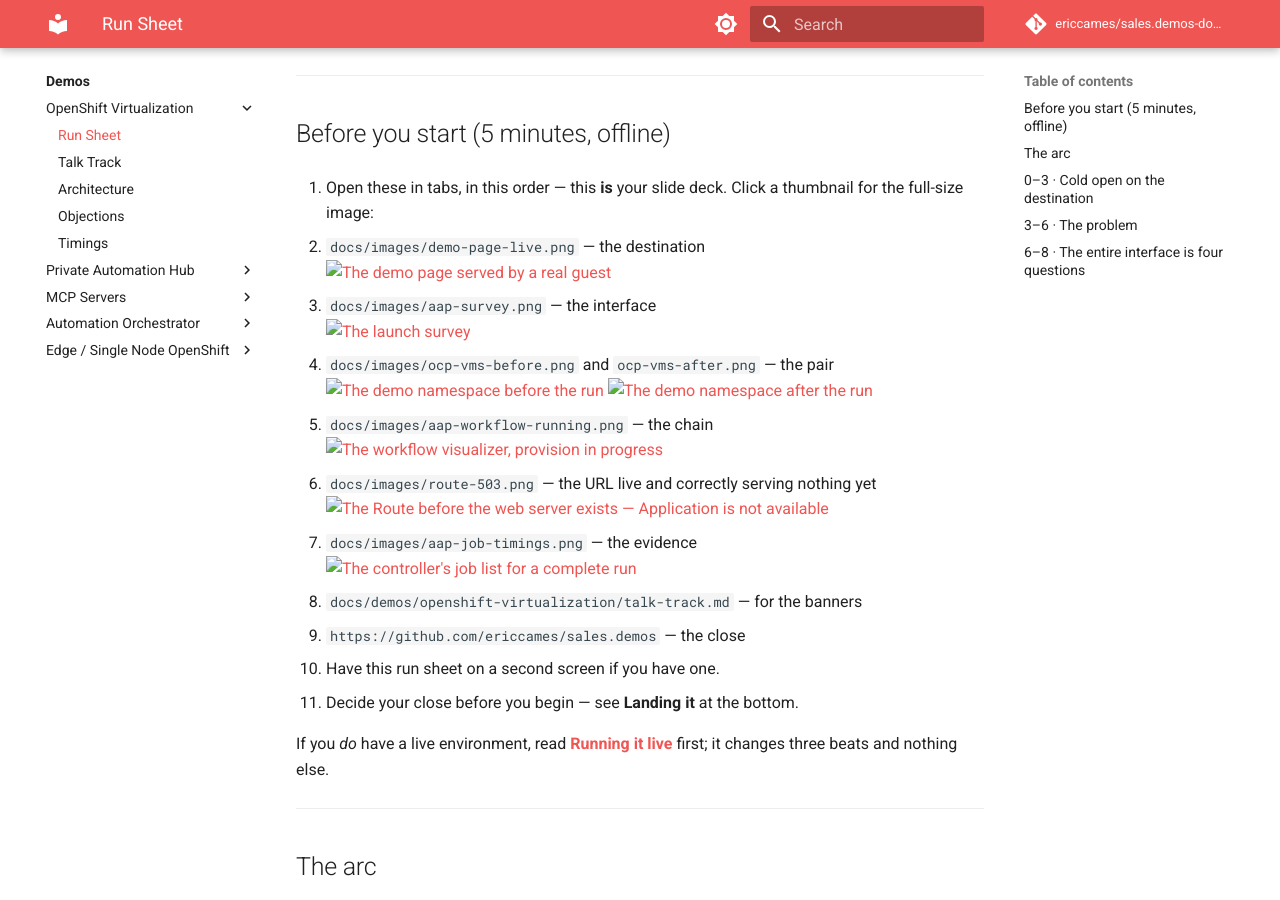
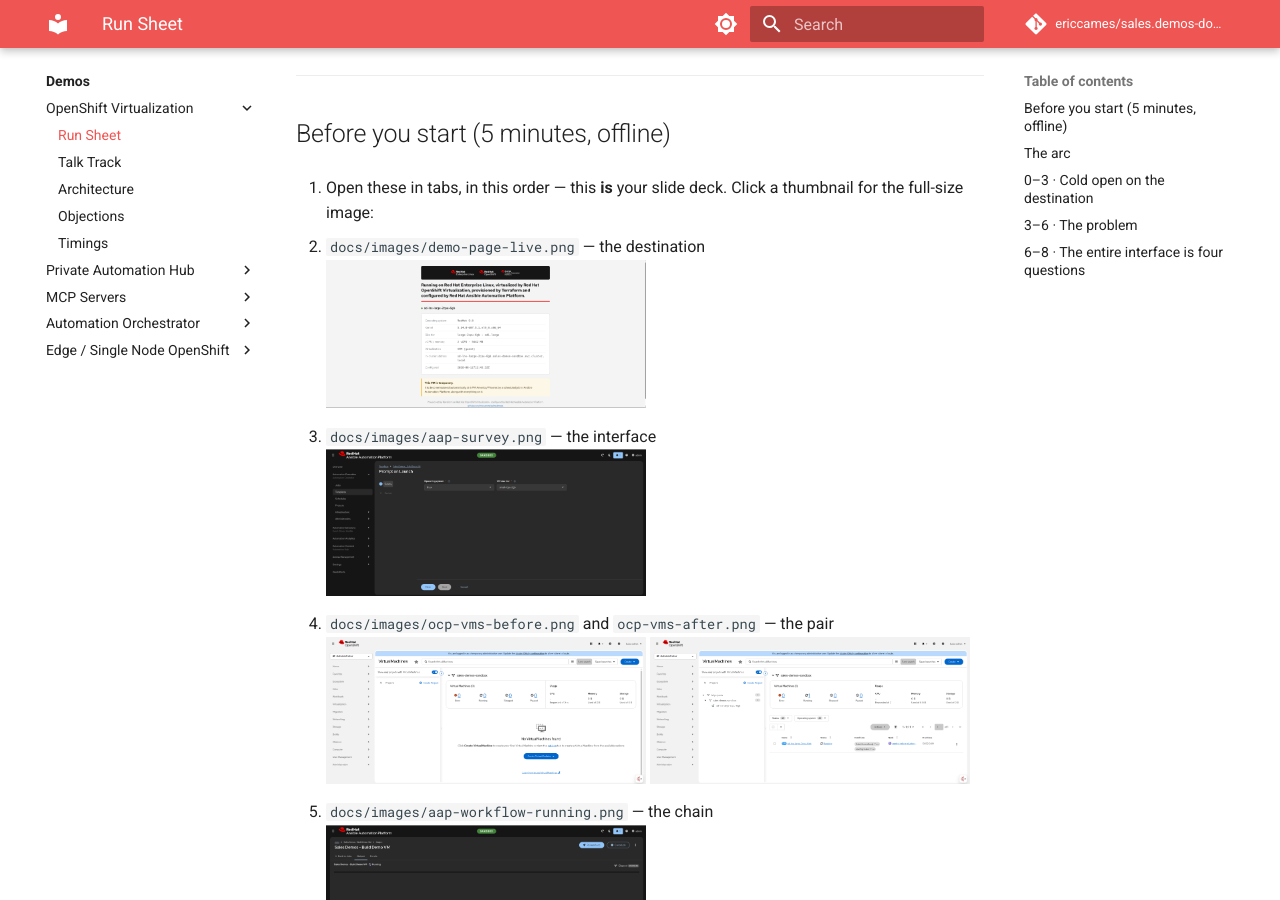
Before and after one commit to ericcames/sales.demos-docs, an MkDocs documentation site: the page built from docs/demos/openshift-virtualization/run-sheet.md, in a window 1280 px wide and 900 px high, scrolled down 535 px. Built offline with MkDocs 1.6.1 and Material for MkDocs 9.7.7, drawn with Linux system fonts in a browser that asks for light colours; comment, search, counter and statistics services are not loaded.

Commit message:
fix: convert raw HTML img tags to markdown so MkDocs adjusts paths (#78) (#79)
use_directory_urls nests run-sheet.md one level deeper (run-sheet/index.html),
and MkDocs only adjusts relative paths in markdown syntax, not raw HTML.

Co-authored-by: Claude Opus 4.6 <noreply@anthropic.com>

```diff
--- a/docs/demos/openshift-virtualization/run-sheet.md
+++ b/docs/demos/openshift-virtualization/run-sheet.md
@@ -19,18 +19,18 @@ required. The narrative behind each beat, with the actual words, is in
    thumbnail for the full-size image:
 
    1. `docs/images/demo-page-live.png` — the destination
-      <br><a href="../../images/demo-page-live.png"><img width="320" src="../../images/demo-page-live.png" alt="The demo page served by a real guest"></a>
+      <br>[![The demo page served by a real guest](../../images/demo-page-live.png){ width="320" }](../../images/demo-page-live.png)
    2. `docs/images/aap-survey.png` — the interface
-      <br><a href="../../images/aap-survey.png"><img width="320" src="../../images/aap-survey.png" alt="The launch survey"></a>
+      <br>[![The launch survey](../../images/aap-survey.png){ width="320" }](../../images/aap-survey.png)
    3. `docs/images/ocp-vms-before.png` and `ocp-vms-after.png` — the pair
-      <br><a href="../../images/ocp-vms-before.png"><img width="320" src="../../images/ocp-vms-before.png" alt="The demo namespace before the run"></a>
-      <a href="../../images/ocp-vms-after.png"><img width="320" src="../../images/ocp-vms-after.png" alt="The demo namespace after the run"></a>
+      <br>[![The demo namespace before the run](../../images/ocp-vms-before.png){ width="320" }](../../images/ocp-vms-before.png)
+      [![The demo namespace after the run](../../images/ocp-vms-after.png){ width="320" }](../../images/ocp-vms-after.png)
    4. `docs/images/aap-workflow-running.png` — the chain
-      <br><a href="../../images/aap-workflow-running.png"><img width="320" src="../../images/aap-workflow-running.png" alt="The workflow visualizer, provision in progress"></a>
+      <br>[![The workflow visualizer, provision in progress](../../images/aap-workflow-running.png){ width="320" }](../../images/aap-workflow-running.png)
    5. `docs/images/route-503.png` — the URL live and correctly serving nothing yet
-      <br><a href="../../images/route-503.png"><img width="320" src="../../images/route-503.png" alt="The Route before the web server exists — Application is not available"></a>
+      <br>[![The Route before the web server exists — Application is not available](../../images/route-503.png){ width="320" }](../../images/route-503.png)
    6. `docs/images/aap-job-timings.png` — the evidence
-      <br><a href="../../images/aap-job-timings.png"><img width="320" src="../../images/aap-job-timings.png" alt="The controller's job list for a complete run"></a>
+      <br>[![The controller's job list for a complete run](../../images/aap-job-timings.png){ width="320" }](../../images/aap-job-timings.png)
    7. `docs/demos/openshift-virtualization/talk-track.md` — for the banners
    8. `https://github.com/ericcames/sales.demos` — the close
 2. Have this run sheet on a second screen if you have one.
```
Also changed, not shown: docs/demos/private-automation-hub/run-sheet.md (+5 -5 lines).
